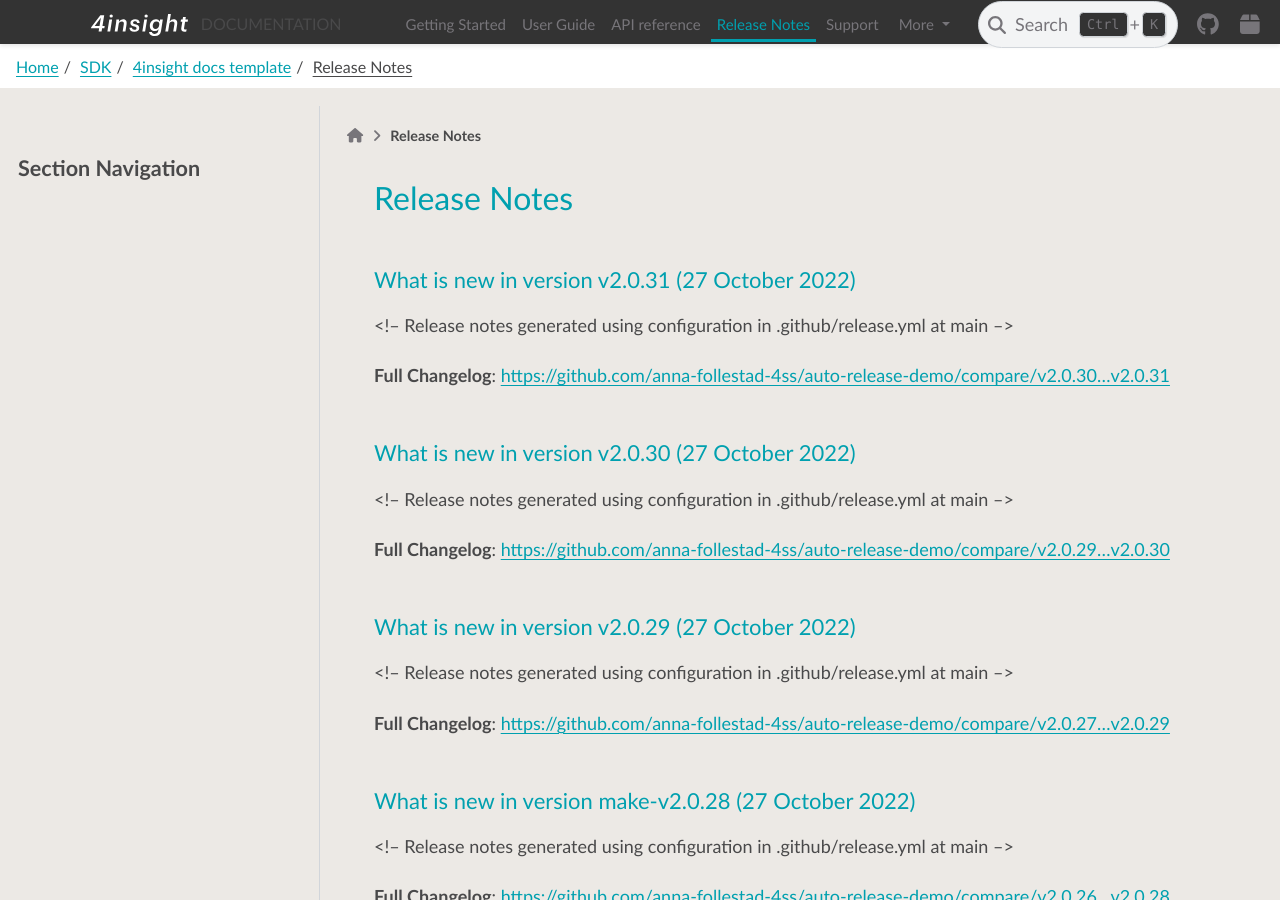
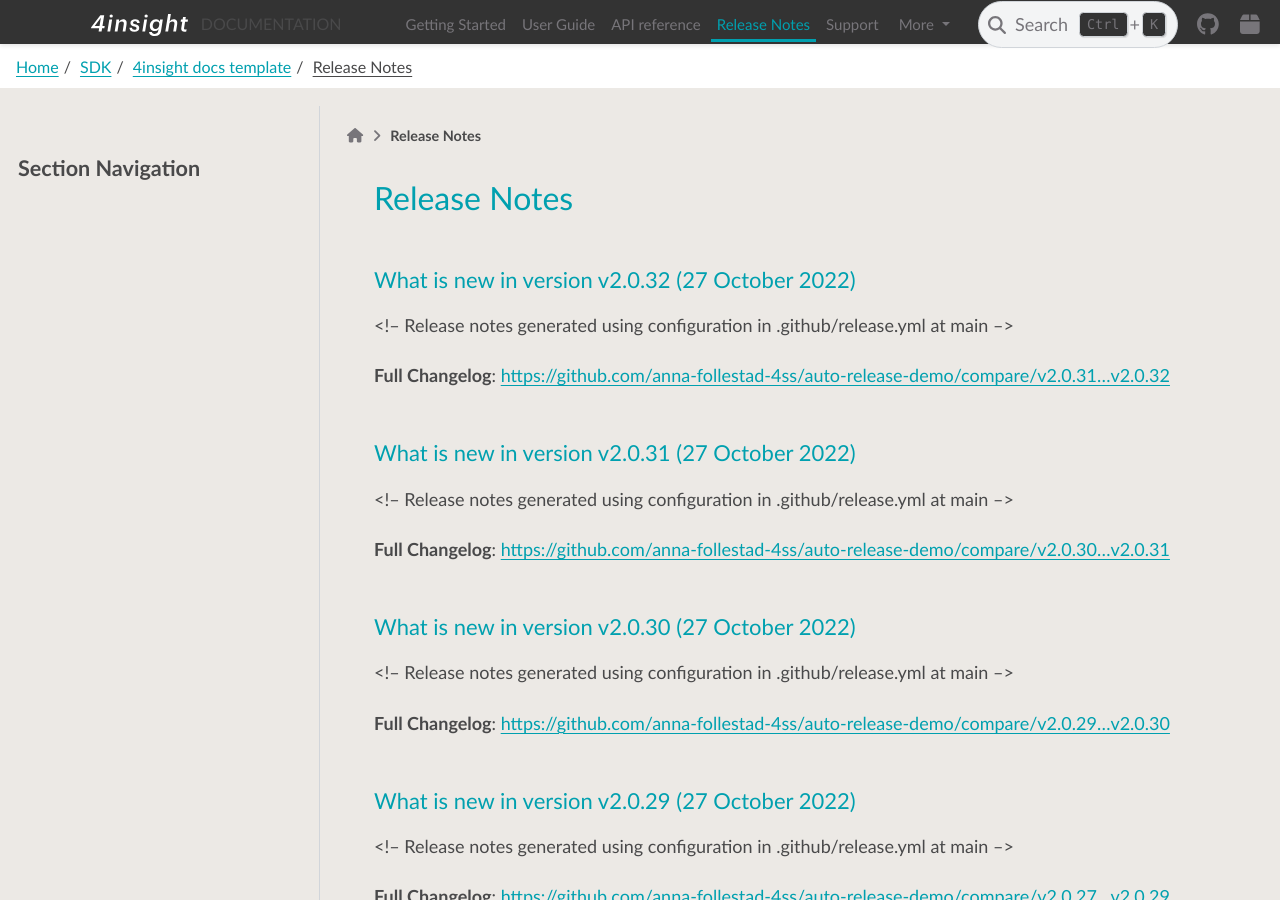
Before and after one commit to anna-follestad-4ss/auto-release-demo, a Sphinx documentation site: the page built from docs/release_notes.rst, in a window 1280 px wide and 900 px high. Built offline with Sphinx 7.4.7 and the PyData theme 0.15.4, drawn with Linux system fonts in a browser that asks for light colours.

Commit message:
added latest release notes from autogen

```diff
--- a/docs/release_notes.rst
+++ b/docs/release_notes.rst
@@ -1,5 +1,16 @@
 Release Notes
 =============
+
+What is new in version v2.0.32 (27 October 2022)
+------------------------------------------------
+
+<!-- Release notes generated using configuration in .github/release.yml at main -->
+
+
+
+**Full Changelog**: https://github.com/anna-follestad-4ss/auto-release-demo/compare/v2.0.31...v2.0.32
+
+
 
 What is new in version v2.0.31 (27 October 2022)
 ------------------------------------------------
```
